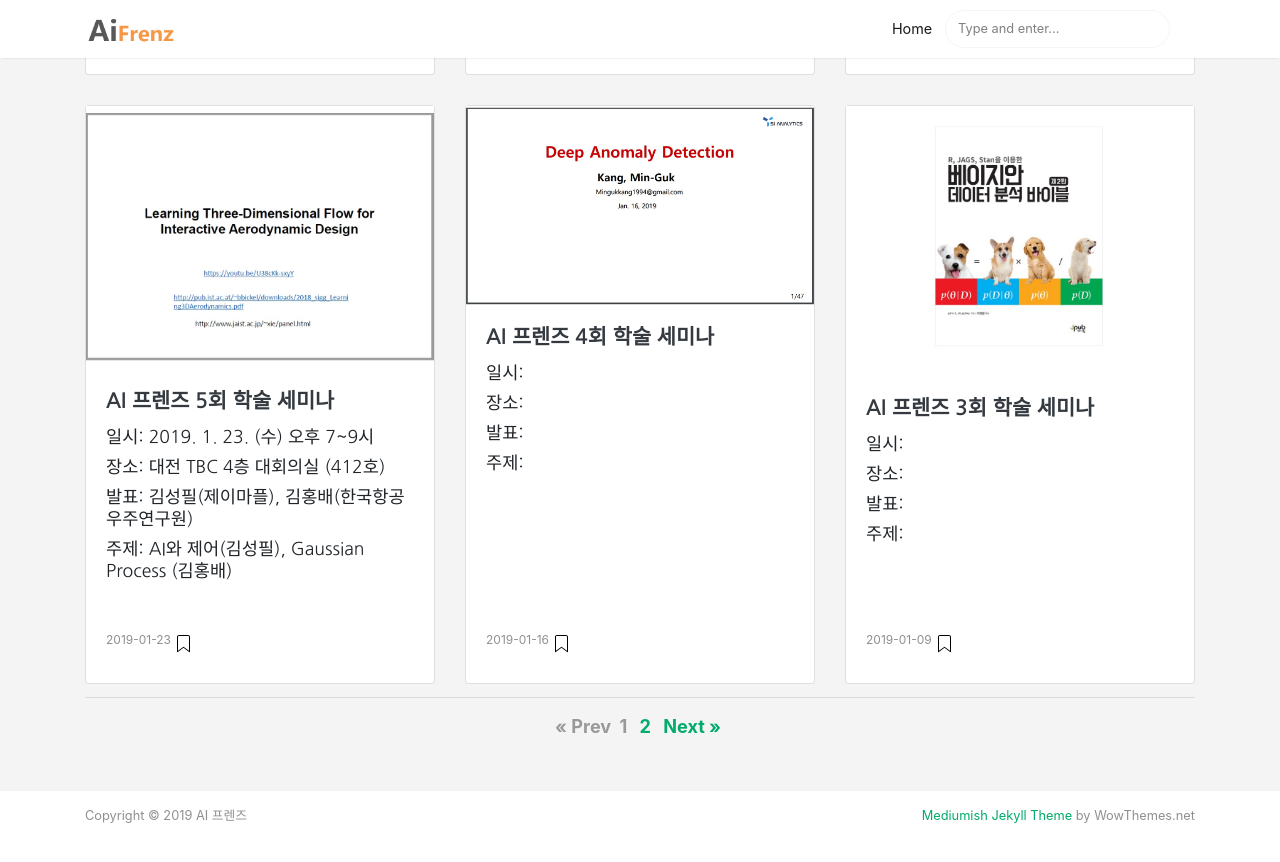
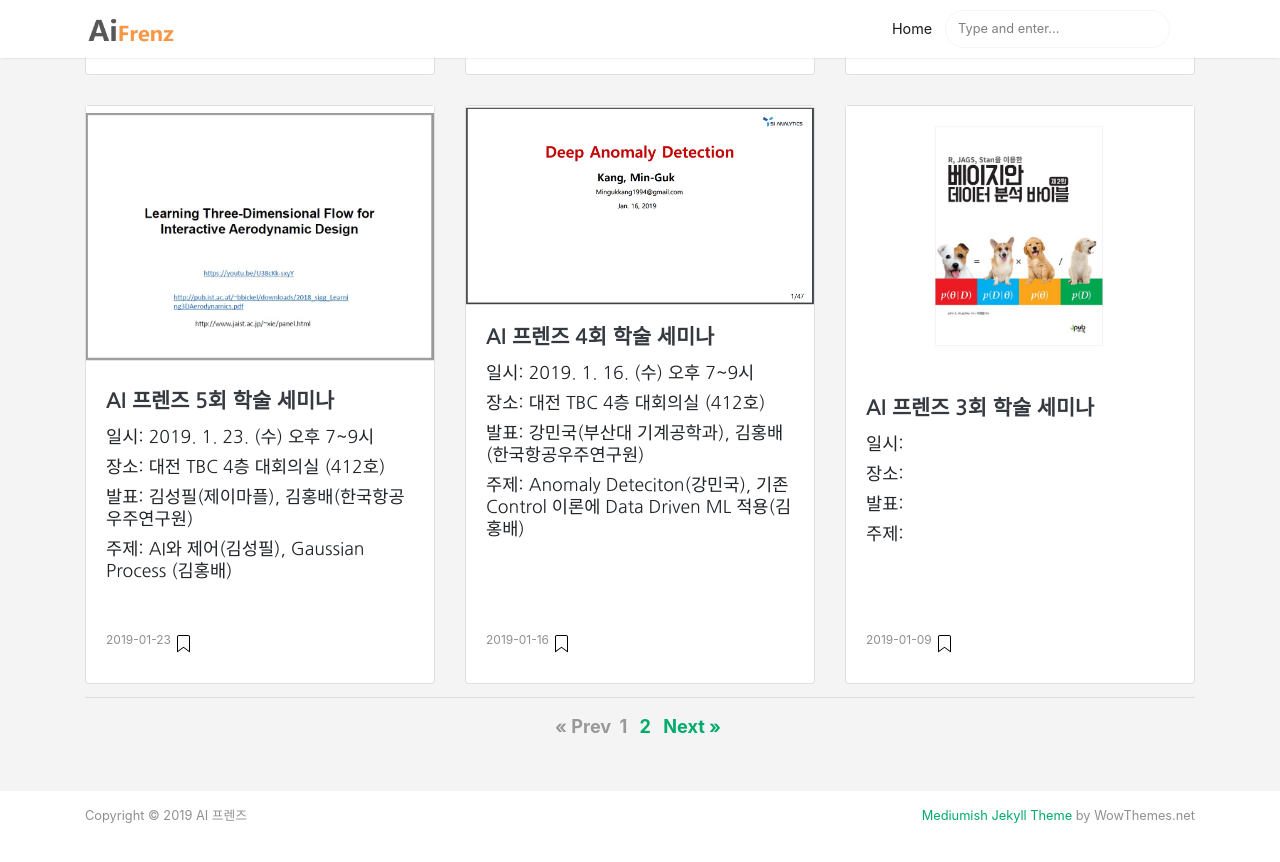
Before and after one commit to aifrenz/aifrenz.github.io, a Jekyll site: the page built from index.html, in a window 1280 px wide and 900 px high, scrolled down 2249 px. Shown: the top 862 px of the window. Built offline with Jekyll 4.4.1, drawn with Linux system fonts in a browser that asks for light colours; the list of posts is cut into pages by our own code.

Commit message:
Update 2019-01-16-4th-seminar.markdown

```diff
--- a/_posts/2019-01-16-4th-seminar.markdown
+++ b/_posts/2019-01-16-4th-seminar.markdown
@@ -2,6 +2,10 @@
 layout: post
 title:  "AI 프렌즈 4회 학술 세미나"
 date:   2019-01-16 19:00:00
+when: 2019. 1. 16. (수) 오후 7~9시
+where: 대전 TBC 4층 대회의실 (412호)
+who: 강민국(부산대 기계공학과), 김홍배(한국항공우주연구원)
+what: Anomaly Deteciton(강민국), 기존 Control 이론에 Data Driven ML 적용(김홍배)
 categories: ai-friends update
 tags: ai-friends update
 image: /images/20190116.jpg
```
